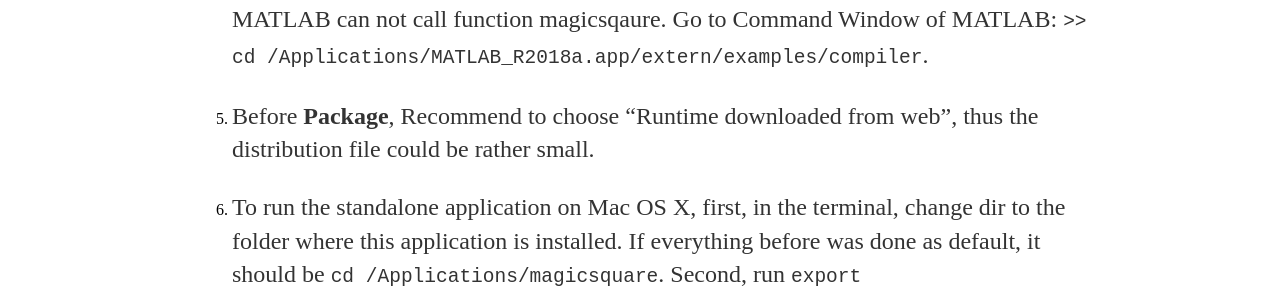
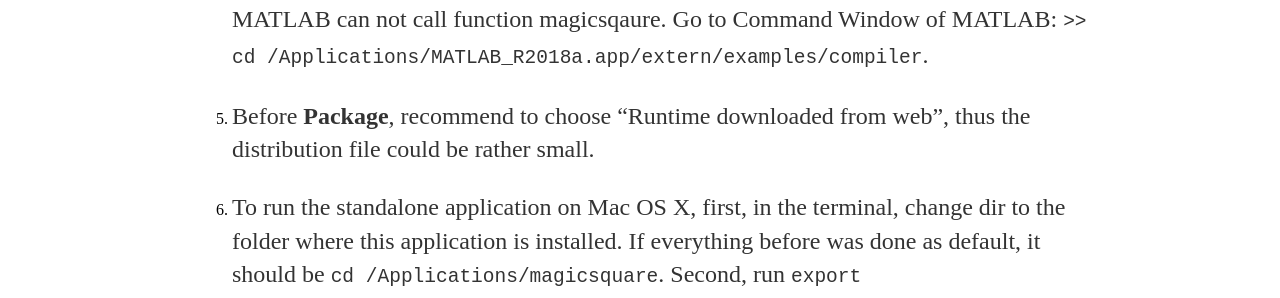
Before and after one commit to huangmozhilv/huangmozhilv.github.io, a Jekyll site: the page built from _posts/2018-04-11-Create-Standalone-Application-from-MATLAB.md, in a window 1280 px wide. Shown: the part 921-1219 px from the top of the page. Built offline with Jekyll 4.4.1, drawn with Linux system fonts in a browser that asks for light colours; comment, search, counter and statistics services are not loaded.

```diff
--- a/_posts/2018-04-11-Create-Standalone-Application-from-MATLAB.md
+++ b/_posts/2018-04-11-Create-Standalone-Application-from-MATLAB.md
@@ -20,7 +20,7 @@ The [official guide by MathWorks](https://www.mathworks.com/help/compiler/create
 
 4. Before **enter magicsquare(5)**, you need to switch to dir of "magicsquare.m", otherwise MATLAB can not call function magicsqaure. Go to Command Window of MATLAB: `>> cd /Applications/MATLAB_R2018a.app/extern/examples/compiler`.
 
-5. Before **Package**, Recommend to choose "Runtime downloaded from web", thus the distribution file could be rather small.
+5. Before **Package**, recommend to choose "Runtime downloaded from web", thus the distribution file could be rather small.
 
 6. To run the standalone application on Mac OS X, first, in the terminal, change dir to the folder where this application is installed. If everything before was done as default, it should be `cd /Applications/magicsquare`. Second, run `export DYLD_LIBRARY_PATH=MCR_ROOT/v92/runtime/maci64:MCR_ROOT/v92/sys/os/maci64:MCR_ROOT/v92/bin/maci64`.
 
```
